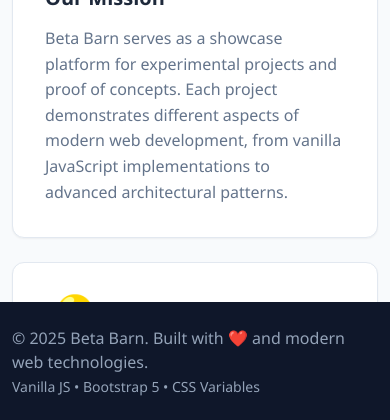
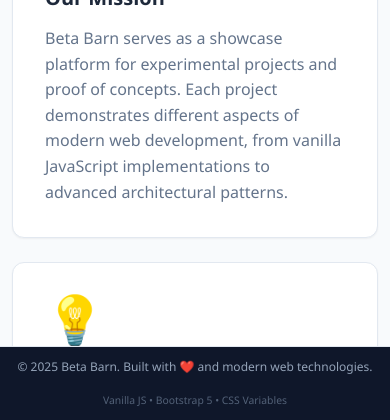
Before and after one commit to AllramEst83/BetaBarn, a plain HTML site: page index.html in a window 390 px wide. Shown: the part 422-842 px from the top of the page. Drawn offline with nearby package versions, Linux system fonts and the light colour scheme.

Commit message:
feat: enhance footer styling and responsiveness for better user experience

```diff
--- a/assets/css/site.css
+++ b/assets/css/site.css
@@ -172,6 +172,7 @@ footer {
     position: sticky;
     bottom: 0;
     z-index: 10;
+    margin-top: auto; /* Push footer to bottom */
 }
 
 /* Navigation styling improvements for dark mode */
@@ -306,3 +307,70 @@ footer {
 [data-theme="dark"] .feature-item:hover {
     background-color: var(--bg-secondary);
 }
+
+/* Footer Styles */
+.site-footer {
+    background-color: var(--bg-dark);
+    color: var(--text-muted);
+    border-top: 1px solid var(--border-color);
+    transition: all 0.3s ease;
+}
+
+.footer-text {
+    font-size: 1.2rem;
+    color: var(--text-muted);
+    margin-bottom: 0;
+}
+
+.footer-tech {
+    font-size: 1rem;
+    color: var(--text-secondary);
+    opacity: 0.8;
+}
+
+/* Mobile-specific footer adjustments */
+@media (max-width: 767.98px) {
+    .site-footer {
+        padding: 1rem 0 !important; /* Reduce padding on mobile */
+    }
+
+    .footer-text {
+        font-size: 0.8rem; /* Smaller text on mobile */
+        line-height: 1.3;
+        margin-bottom: 0.5rem;
+    }
+
+    .footer-tech {
+        font-size: 0.7rem; /* Even smaller tech stack text */
+        line-height: 1.2;
+        white-space: nowrap; /* Prevent wrapping on small screens */
+        overflow: hidden;
+        text-overflow: ellipsis;
+    }
+
+    /* Stack footer content vertically on mobile with minimal spacing */
+    .site-footer .row {
+        row-gap: 0.25rem;
+    }
+}
+
+/* Extra small screens */
+@media (max-width: 575.98px) {
+    .site-footer {
+        padding: 0.75rem 0 !important; /* Even less padding on very small screens */
+    }
+
+    .footer-text {
+        font-size: 0.75rem;
+    }
+
+    .footer-tech {
+        font-size: 0.65rem;
+    }
+}
+
+/* Dark theme footer adjustments */
+[data-theme="dark"] .site-footer {
+    background-color: var(--bg-dark);
+    border-top-color: var(--border-color);
+}
--- a/index.html
+++ b/index.html
@@ -117,14 +117,14 @@
     </main>
 
     <!-- Footer -->
-    <footer class="py-4" style="background-color: var(--bg-dark); color: var(--text-muted);">
+    <footer class="site-footer py-3 py-md-4">
         <div class="container">
-            <div class="row">
-                <div class="col-md-6">
-                    <p class="mb-0">&copy; 2025 Beta Barn. Built with ❤️ and modern web technologies.</p>
+            <div class="row align-items-center">
+                <div class="col-md-6 col-12 text-center text-md-start">
+                    <p class="footer-text mb-2 mb-md-0">&copy; 2025 Beta Barn. Built with ❤️ and modern web technologies.</p>
                 </div>
-                <div class="col-md-6 text-md-end">
-                    <small>Vanilla JS • Bootstrap 5 • CSS Variables</small>
+                <div class="col-md-6 col-12 text-center text-md-end">
+                    <small class="footer-tech">Vanilla JS • Bootstrap 5 • CSS Variables</small>
                 </div>
             </div>
         </div>
```
Also changed, not shown: POC_Architecture.md (+1 -1 lines).
